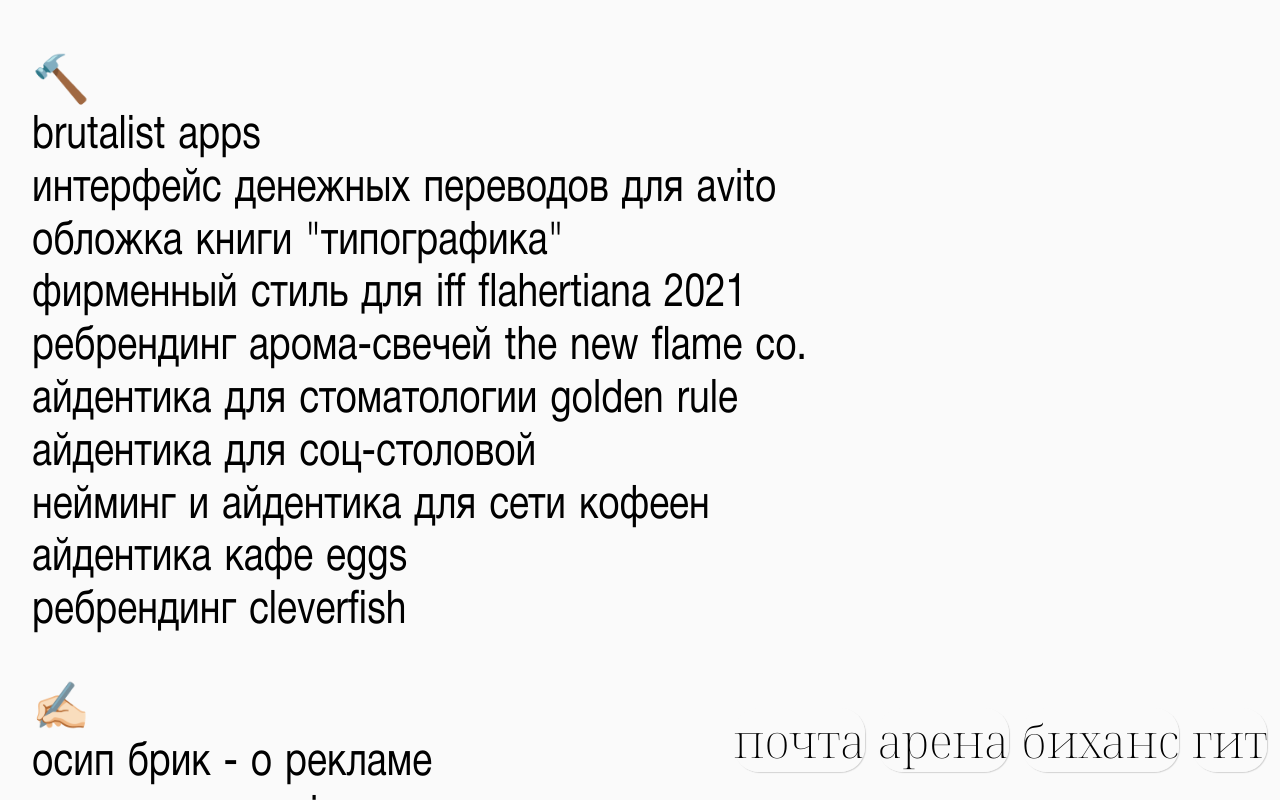
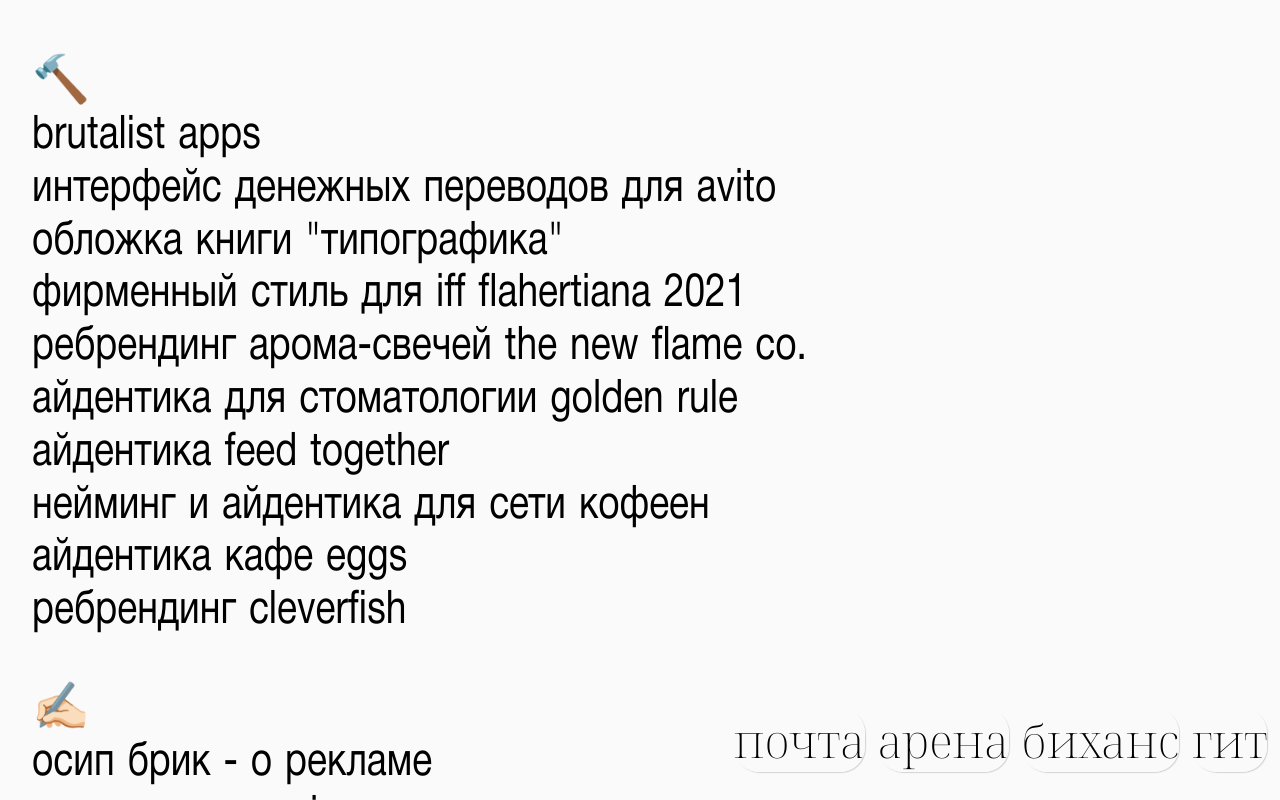
Before and after one commit to geravolobuev/geravolobuev, a Jekyll site: the page built from pages/index.md, in a window 1280 px wide and 900 px high, cut to the strip 100-900 px from the top of the window. Built offline with Jekyll 4.4.1, drawn with Linux system fonts in a browser that asks for light colours.

Commit message:
new project

```diff
--- a/_projects/2021-09-23-feedtogether.md
+++ b/_projects/2021-09-23-feedtogether.md
@@ -1,11 +1,11 @@
 ---
 layout: project
-title: айдентика для соц-столовой
+title: айдентика feed together
 date: 2021-09-23 09:00:00 +0000
 video: https://www.dropbox.com/s/yvzjf4h8w1q38cn/feedtogether-video.mp4?raw=1
 ---
 
-## <span class="mark">Лого, слоган и система дизайна для социальной столовой</span>
+## <span class="mark">Лого, слоган и система дизайна для pro bono проекта</span>
 
 "Накормим Вместе" - это социальная столовая для нуждающихся людей. Столовая предлагает бесплатное общественное питание для бездомных и малообеспеченных граждан.
 Главная задача – привлечь к проекту внимание со стороны простых людей, готовых помочь.
```
